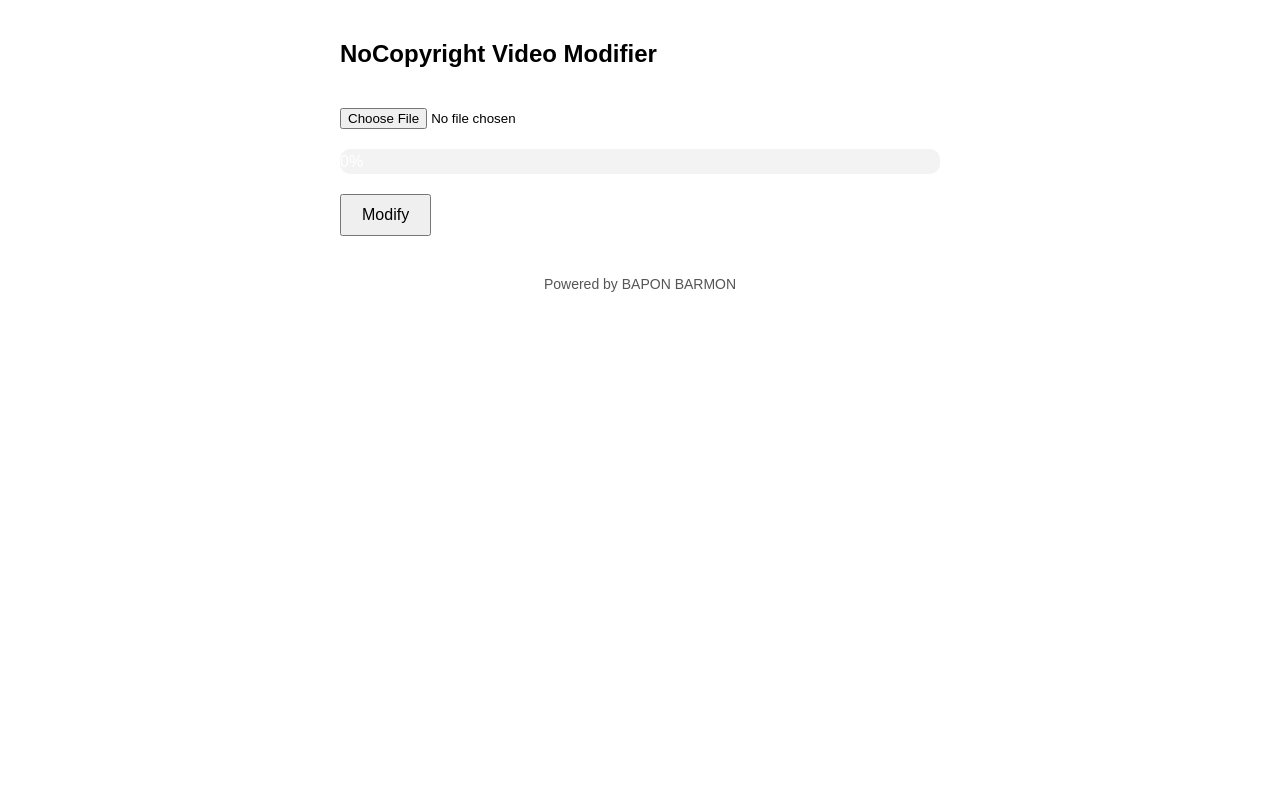
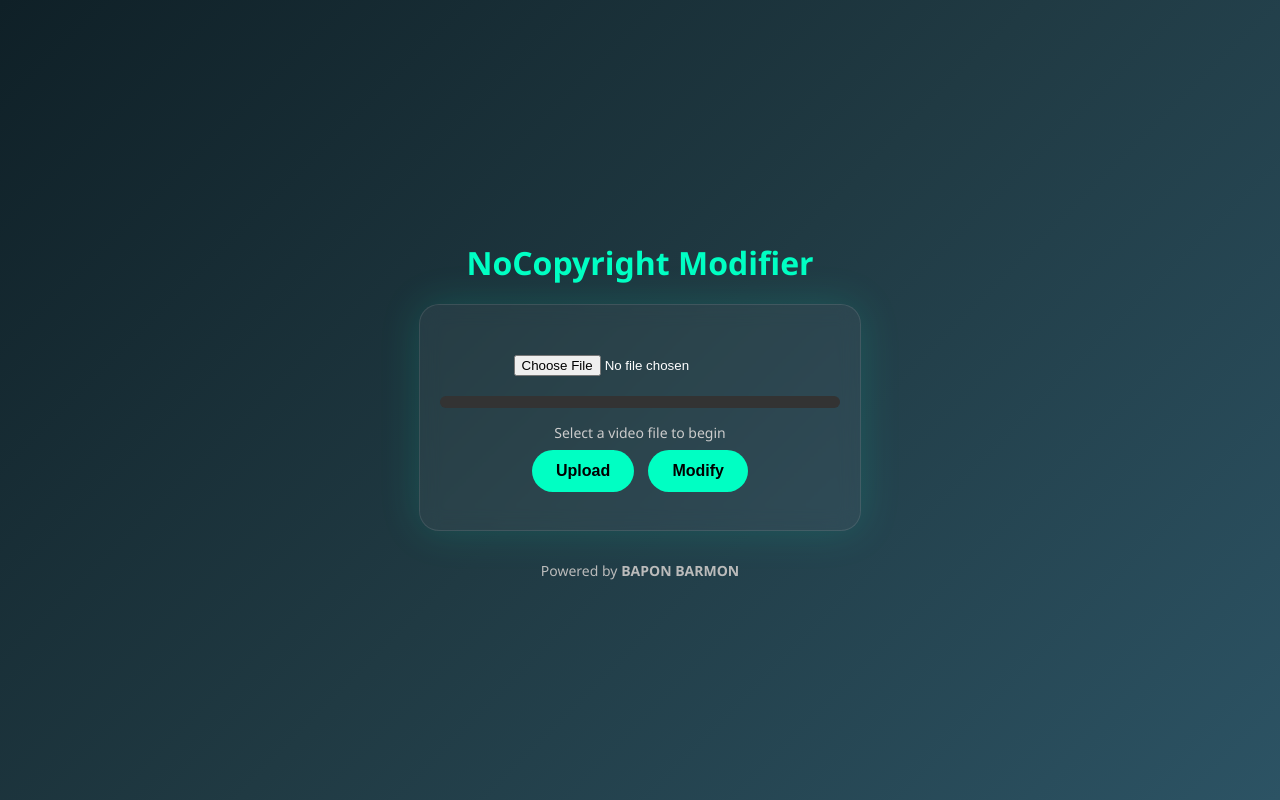
Before and after one commit to BAPONBARMON/nocopyright-fronted, a plain HTML site: page index.html in a window 1280 px wide. Drawn offline with Linux system fonts and the light colour scheme.

Commit message:
Add files via upload

```diff
--- a/index.html
+++ b/index.html
@@ -6,57 +6,208 @@
   <title>NoCopyright Video Modifier</title>
   <style>
     body {
-      font-family: Arial, sans-serif;
-      padding: 20px;
-      max-width: 600px;
-      margin: auto;
+      margin: 0;
+      padding: 0;
+      font-family: 'Segoe UI', sans-serif;
+      background: linear-gradient(135deg, #0f2027, #203a43, #2c5364);
+      color: #ffffff;
+      display: flex;
+      justify-content: center;
+      align-items: center;
+      min-height: 100vh;
+      flex-direction: column;
     }
+
+    .container {
+      background: rgba(255, 255, 255, 0.05);
+      border: 1px solid rgba(255, 255, 255, 0.1);
+      backdrop-filter: blur(10px);
+      border-radius: 20px;
+      padding: 30px 20px;
+      box-shadow: 0 0 40px rgba(0, 255, 200, 0.15);
+      max-width: 400px;
+      width: 100%;
+      text-align: center;
+    }
+
+    h1 {
+      color: #00ffc3;
+      margin-bottom: 20px;
+    }
+
     input[type="file"] {
-      margin-top: 20px;
+      margin: 20px 0;
+      color: #fff;
     }
-    #progressContainer {
+
+    .progress-container {
       width: 100%;
-      background-color: #f3f3f3;
+      height: 12px;
+      background: #333;
       border-radius: 10px;
-      margin-top: 20px;
-      height: 25px;
-      overflow: hidden;
+      margin-bottom: 15px;
     }
-    #progressBar {
+
+    .progress-bar {
       height: 100%;
+      background: #00ffc3;
       width: 0%;
-      background-color: #4caf50;
-      text-align: center;
-      color: white;
-      line-height: 25px;
-      transition: width 0.3s ease;
+      border-radius: 10px;
+      transition: 0.3s;
     }
-    #modifyBtn {
-      margin-top: 20px;
-      padding: 10px 20px;
+
+    button {
+      background: #00ffc3;
+      color: #000;
+      border: none;
+      padding: 12px 24px;
       font-size: 16px;
+      margin: 8px 5px;
+      border-radius: 30px;
+      cursor: pointer;
+      font-weight: bold;
+      transition: background 0.3s;
     }
+
+    button:hover {
+      background: #00cc9e;
+    }
+
+    .status {
+      margin-top: 10px;
+      font-size: 14px;
+      color: #ccc;
+    }
+
+    .loader {
+      border: 4px solid #f3f3f3;
+      border-top: 4px solid #00ffc3;
+      border-radius: 50%;
+      width: 30px;
+      height: 30px;
+      animation: spin 1s linear infinite;
+      margin: 10px auto;
+      display: none;
+    }
+
+    @keyframes spin {
+      0% { transform: rotate(0deg); }
+      100% { transform: rotate(360deg); }
+    }
+
     footer {
-      margin-top: 40px;
-      text-align: center;
+      margin-top: 30px;
       font-size: 14px;
-      color: #555;
+      color: #bbb;
+    }
+
+    @media screen and (max-width: 480px) {
+      .container {
+        padding: 25px 15px;
+      }
+
+      button {
+        width: 100%;
+        margin-top: 10px;
+      }
     }
   </style>
 </head>
 <body>
+  <h1>NoCopyright Modifier</h1>
+  <div class="container">
+    <input type="file" id="videoInput" accept="video/*" />
+    <div class="progress-container">
+      <div class="progress-bar" id="progressBar"></div>
+    </div>
 
-  <h2>NoCopyright Video Modifier</h2>
-  <input type="file" id="videoUpload" accept="video/mp4" />
-  <div id="progressContainer">
-    <div id="progressBar">0%</div>
+    <div class="status" id="status">Select a video file to begin</div>
+    <div class="loader" id="loader"></div>
+
+    <button id="uploadBtn" onclick="uploadVideo()">Upload</button>
+    <button id="modifyBtn" onclick="modifyVideo()" disabled>Modify</button>
+    <a id="downloadBtn" href="#" download style="display:none;">
+      <button>Download</button>
+    </a>
   </div>
-  <button id="modifyBtn">Modify</button>
 
   <footer>
-    Powered by BAPON BARMON
+    Powered by <strong>BAPON BARMON</strong>
   </footer>
 
-  <script src="app.js"></script>
+  <script>
+    let uploadedFilename = "";
+
+    function uploadVideo() {
+      const fileInput = document.getElementById('videoInput');
+      const file = fileInput.files[0];
+      if (!file) {
+        alert("Please select a video first.");
+        return;
+      }
+
+      const formData = new FormData();
+      formData.append("video", file);
+
+      const xhr = new XMLHttpRequest();
+      xhr.open("POST", "https://nocopyright-backend.onrender.com/upload", true);
+
+      xhr.upload.onprogress = function (e) {
+        if (e.lengthComputable) {
+          const percent = Math.round((e.loaded / e.total) * 100);
+          document.getElementById('progressBar').style.width = percent + "%";
+          document.getElementById('status').innerText = `Uploading: ${percent}%`;
+        }
+      };
+
+      xhr.onload = function () {
+        if (xhr.status === 200) {
+          const res = JSON.parse(xhr.responseText);
+          uploadedFilename = res.filename;
+          document.getElementById('status').innerText = "Upload complete. Ready to modify.";
+          document.getElementById('modifyBtn').disabled = false;
+        } else {
+          document.getElementById('status').innerText = "Upload failed.";
+        }
+      };
+
+      xhr.send(formData);
+    }
+
+    function modifyVideo() {
+      if (!uploadedFilename) {
+        alert("Upload a video first.");
+        return;
+      }
+
+      document.getElementById('status').innerText = "Processing video...";
+      document.getElementById('loader').style.display = "block";
+
+      fetch("https://nocopyright-backend.onrender.com/modify", {
+        method: "POST",
+        headers: {
+          "Content-Type": "application/json"
+        },
+        body: JSON.stringify({ filename: uploadedFilename })
+      })
+      .then(res => res.json())
+      .then(data => {
+        document.getElementById('loader').style.display = "none";
+        if (data.modified_filename) {
+          const downloadURL = `https://nocopyright-backend.onrender.com/download/${data.modified_filename}`;
+          const downloadBtn = document.getElementById('downloadBtn');
+          downloadBtn.href = downloadURL;
+          downloadBtn.style.display = "inline-block";
+          document.getElementById('status').innerText = "Modification complete. Ready to download.";
+        } else {
+          document.getElementById('status').innerText = "Modification failed.";
+        }
+      })
+      .catch(() => {
+        document.getElementById('loader').style.display = "none";
+        document.getElementById('status').innerText = "Server error during modification.";
+      });
+    }
+  </script>
 </body>
 </html>
```
